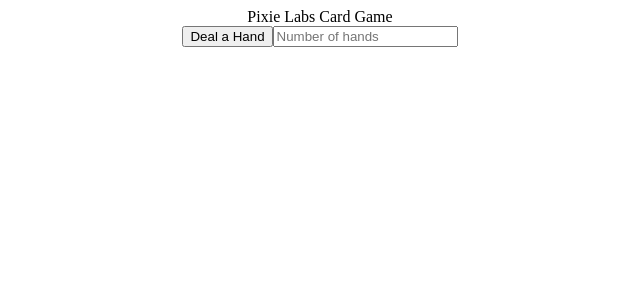
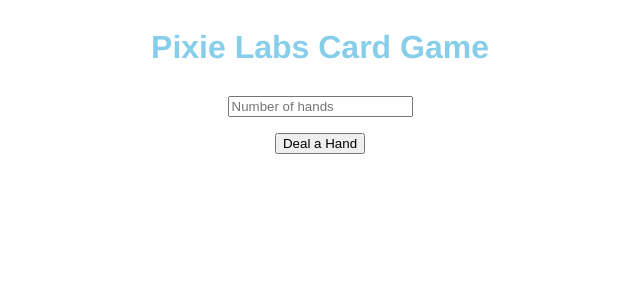
Before and after one commit to Akin909/card-game-challenge, a React app: page / in a window 1280 px wide. Shown: the top 300 px of the page, without its empty margins (320-960 px from the left). Built offline with nearby package versions, Linux system fonts and the light colour scheme.

Commit message:
Add a title, and hand logic to state of the game component

```diff
--- a/components/App.jsx
+++ b/components/App.jsx
@@ -1,6 +1,6 @@
 import React, { Component } from 'react';
 import Game from './Game.jsx';
-import { AppContainer } from './Styled.jsx';
+import { AppContainer, Title } from './Styled.jsx';
 
 class App extends Component {
   constructor(props) {
@@ -10,7 +10,7 @@ class App extends Component {
   render() {
     return (
       <AppContainer>
-        Pixie Labs Card Game
+        <Title>Pixie Labs Card Game</Title>
         <Game />
       </AppContainer>
     );
--- a/components/Game.jsx
+++ b/components/Game.jsx
@@ -1,8 +1,8 @@
 import React, { Component } from 'react';
 import uuid from 'uuid';
 
-import { Deck, dealCards, replay, hand } from './GameLogic';
-import { CardContainer } from './Styled.jsx';
+import { Deck, dealCards, replay } from './GameLogic';
+import { CardContainer, Intro, Replay } from './Styled.jsx';
 import Card from './Card.jsx';
 
 class Game extends Component {
@@ -12,6 +12,7 @@ class Game extends Component {
     lastGame: {},
     players: 2,
     scores: [],
+    hand: [],
   };
 
   calculateScore = hand => {
@@ -29,48 +30,49 @@ class Game extends Component {
 
   handleClick = event => {
     const noOfCards = this.state.value;
-    const { players, cards } = this.state;
+    const { players, cards, hand } = this.state;
     //This returns an array of objects which represents the deck at each point in the shuffle
     const newDeck = Array.from({ length: Number(noOfCards) * players }, () =>
       //TODO need to pass in hand rather than use a global object
-      dealCards(cards, noOfCards)
+      dealCards(cards, noOfCards, hand)
     );
     //Set state to the deck at the end of the shuffle
+    const currentDeck = newDeck.slice(-1);
     this.setState({
-      lastGame: newDeck.slice(-1),
-      scores: this.calculateScore(hand),
+      lastGame: currentDeck,
+      scores: this.calculateScore(currentDeck[0].hand),
     });
   };
 
   handleChange = event => this.setState({ value: event.target.value });
 
   render() {
-    const { scores, cards, value } = this.state;
+    const { scores, cards, value, hand } = this.state;
     const winner = Object.keys(scores).filter(
       (player, nextPlayer) =>
         scores[player] > scores[nextPlayer] ? player : nextPlayer
     );
     return (
       <div>
-        <div key={uuid()}>
-          {winner.length > 0 && `${winner} Wins!`}
-        </div>
-        <button onClick={this.handleClick}>Deal a Hand</button>
+        <Intro>
+          {winner.length > 0 && `${winner} Wins!, Score: ${scores[winner]}`}
           <input
             type="text"
             placeholder="Number of hands"
             value={value}
             onChange={this.handleChange}
           />
+          <button onClick={this.handleClick}>Deal a Hand</button>
+        </Intro>
         <CardContainer>
           {hand.map(card => (
             <Card key={uuid()} description={card.description} />
           ))}
         </CardContainer>
         <div>
-          <ul>
+          <Replay>
             {replay.map(step => <li key={uuid()}>{step}</li>)}
-          </ul>
+          </Replay>
         </div>
       </div>
     );
@@ -78,8 +80,3 @@ class Game extends Component {
 }
 
 export default Game;
-//{Object.keys(cards).map(cardType => {
-//return Object.values(cards[cardType]).map(
-//eachCard => eachCard.value > 0 && <Card cardType={cardType} card={eachCard} />
-//);
-//})}
--- a/components/GameLogic.js
+++ b/components/GameLogic.js
@@ -30,7 +30,7 @@ export const hand = [];
 const cardTypes = Object.keys(Deck.spades);
 const suiteTypes = Object.keys(Deck);
 
-export const dealCards = (deck, noOfCards) => {
+export const dealCards = (deck, noOfCards, aHand) => {
   //TODO refactor as these are recreated each time
   const chosenSuite = suiteTypes[pickAtRandom(suiteTypes)];
   const chosenKey = cardTypes[pickAtRandom(cardTypes)];
@@ -38,11 +38,12 @@ export const dealCards = (deck, noOfCards) => {
   deck[chosenSuite][chosenKey] !== 0
     ? (deck[chosenSuite][chosenKey].number = 0)
     : dealCards(deck);
-  hand.push({
+  aHand.push({
     description: `${chosenKey} of ${chosenSuite}`,
     value: deck[chosenSuite][chosenKey].value,
   });
   return {
     deck,
+    hand: aHand,
   };
 };
--- a/components/Styled.jsx
+++ b/components/Styled.jsx
@@ -13,4 +13,33 @@ export const AppContainer = styled.div`
   display: flex;
   flex-direction: column;
   align-items: center;
+  font-family: Helvetica;
+  > * {
+    font-family: inherit;
+  }
 `;
+
+export const Intro = styled.section`
+  height: 10%;
+  display: flex;
+  flex-direction: column;
+  align-items: center;
+  justify-content: center;
+  > * {
+    margin: 0.5rem;
+  }
+`;
+
+export const Title = styled.h1`
+  color: skyblue;
+`;
+
+export const Replay = styled.ul`
+  list-style-type: none;
+  width: 100%;
+  display: flex;
+  flex-direction: column;
+  justify-content: center;
+  align-items: center;
+  padding: 0;
+`;
```
Lines whose indentation alone changed are shown as unchanged.
